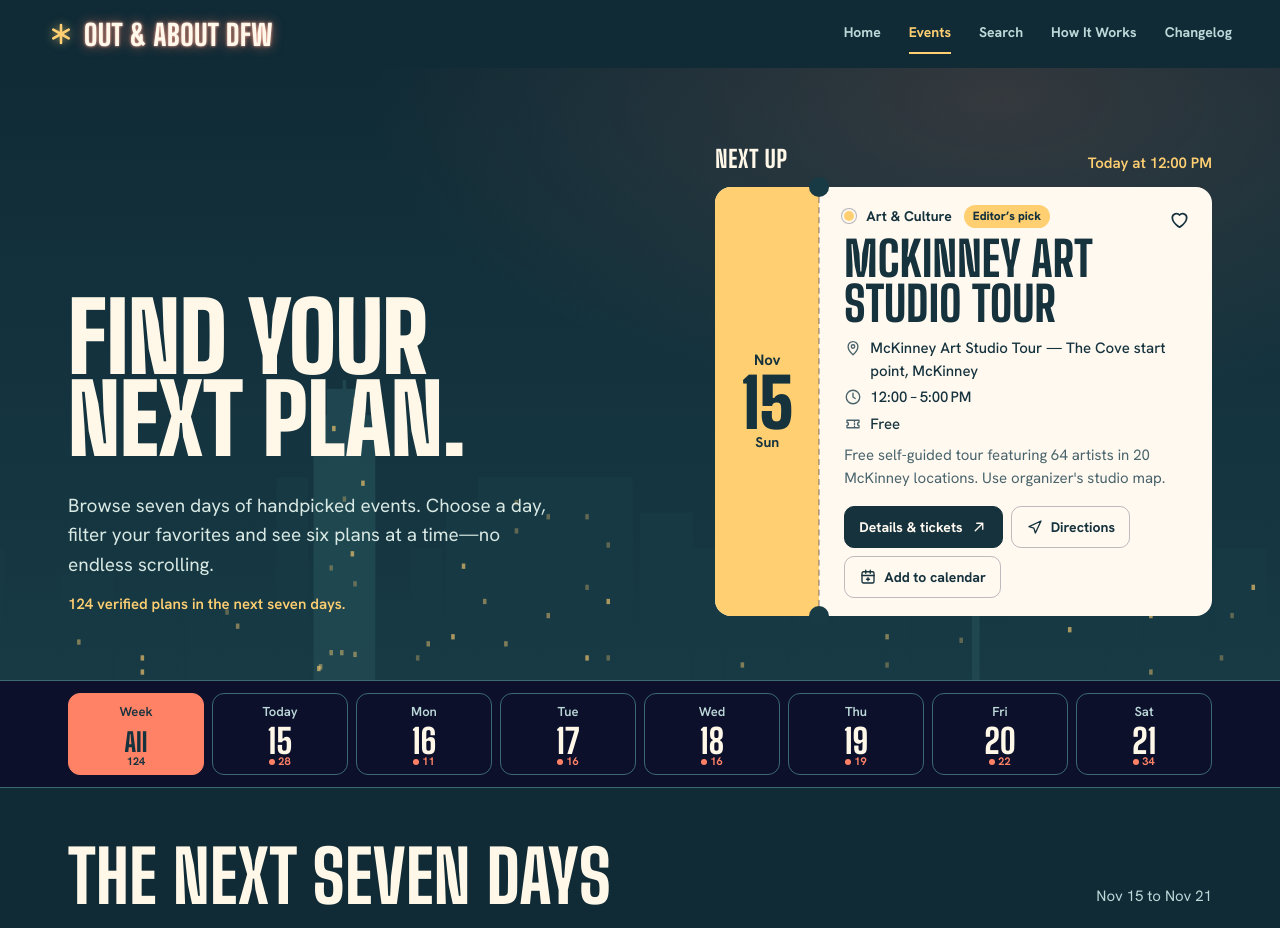
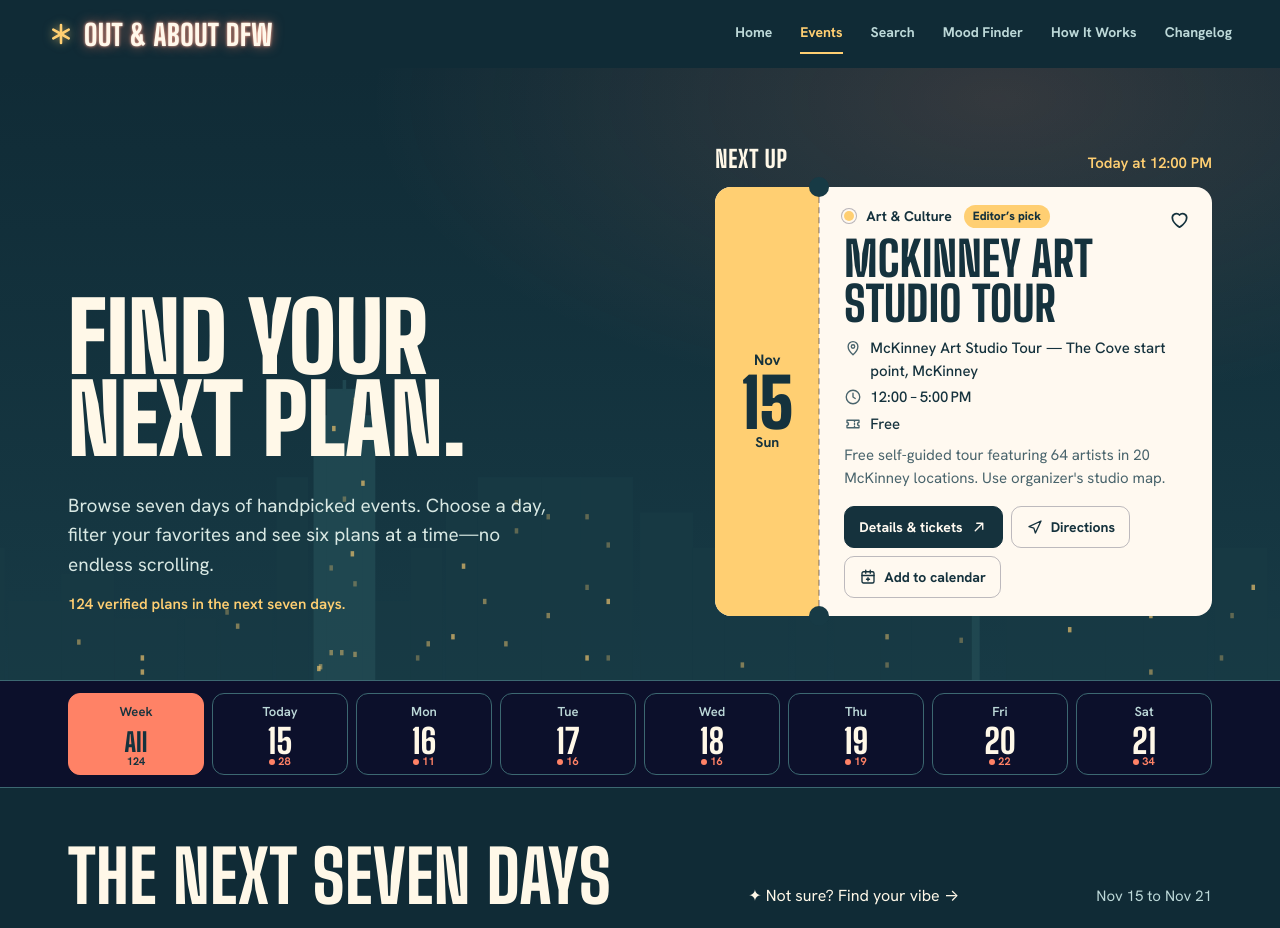
Before and after one commit to justinliles/dfw-after-dark, a plain HTML site: page events.html in a window 1280 px wide. Shown: the top 928 px of the page. Drawn offline with Linux system fonts and the light colour scheme.

Commit message:
Add Mood Finder to events.html navigation and discovery

```diff
--- a/events.html
+++ b/events.html
@@ -41,7 +41,7 @@
     <svg class="brandmark" viewBox="0 0 32 32" aria-hidden="true"><g stroke="currentColor" stroke-width="3.2" stroke-linecap="round"><line x1="16" y1="16" x2="16" y2="5"/><line x1="16" y1="16" x2="25.5" y2="21.5"/><line x1="16" y1="16" x2="6.5" y2="21.5"/><line x1="16" y1="16" x2="16" y2="27"/><line x1="16" y1="16" x2="25.5" y2="10.5"/><line x1="16" y1="16" x2="6.5" y2="10.5"/></g></svg>
     <span class="neon">Out & About DFW</span>
   </a>
-  <nav class="site-nav" aria-label="Site navigation"><a href="/" >Home</a><a href="/events.html" aria-current="page">Events</a><a href="/search.html">Search</a><a href="/how-it-works.html">How It Works</a><a href="/changelog.html">Changelog</a></nav>
+  <nav class="site-nav" aria-label="Site navigation"><a href="/" >Home</a><a href="/events.html" aria-current="page">Events</a><a href="/search.html">Search</a><a href="/mood.html">Mood Finder</a><a href="/how-it-works.html">How It Works</a><a href="/changelog.html">Changelog</a></nav>
 </header>
 
 <main id="top">
@@ -64,7 +64,7 @@
 
     <div class="wrap">
       <div class="heading">
-        <h2 id="radar-title">The next seven days</h2>
+        <h2 id="radar-title">The next seven days</h2><a class="events-mood-link" href="/mood.html">✦ Not sure? Find your vibe →</a>
         <p class="range" id="period"></p>
       </div>
 
```
